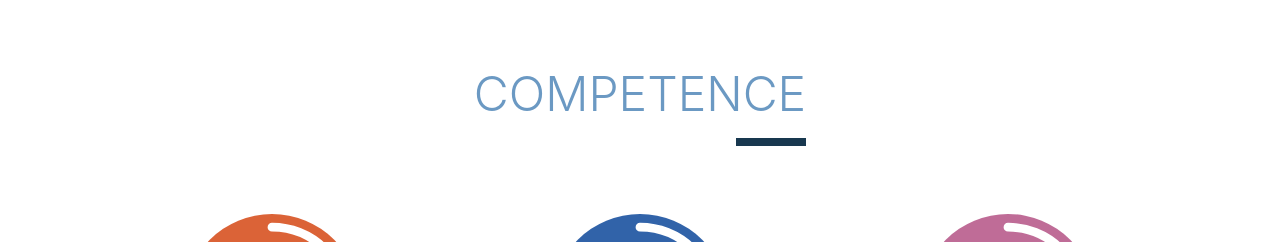
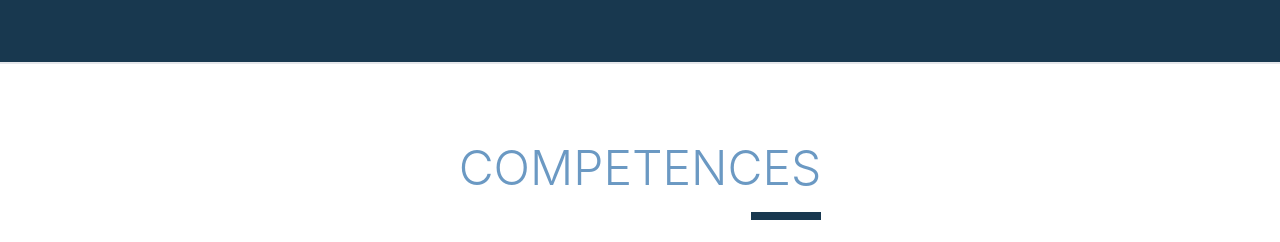
Before and after one commit to sismitrii/portfolio, a React (Create React App) app: page / in a window 1280 px wide. Shown: the part 1616-1858 px from the top of the page. Built offline with nearby package versions, Linux system fonts and the light colour scheme; a web font is replaced by a local one.

Commit message:
📱 💄 [height section] : modify height of section remplace screen size by fit-content

```diff
--- a/src/component/About/About.jsx
+++ b/src/component/About/About.jsx
@@ -11,8 +11,8 @@ export default function About(){
     },[])
 
     return(
-        <section id='about'className ='w-full border-b-2 bg-bgBlue text-white flex justify-center items-center'>
-            <div className="flex flex-col w-1/2 mx-auto -mt-20" ref={slided}>
+        <section id='about'className ='w-full h-[100vh] border-b-2 bg-bgBlue text-white flex justify-center items-center'>
+            <div className="flex flex-col w-1/2 mx-auto" ref={slided}>
                 <SectionTitle colored={false}>
                     ABOUT ME
                 </SectionTitle>
--- a/src/component/Competence/Competence.jsx
+++ b/src/component/Competence/Competence.jsx
@@ -39,9 +39,9 @@ export default function Competence(){
 
     ]
  return (
-    <section id="competence" className="flex flex-col justify-center items-center bg-white">
+    <section id="competence" className="flex flex-col justify-center items-center bg-white py-20">
         <SectionTitle colored={true}>
-            COMPETENCE
+            COMPETENCES
         </SectionTitle>
         <article className=" flex justify-center flex-wrap w-full max-w-[1300px] mx-auto">
             {competenceTab.map((competence,index)=>(
--- a/src/component/General/SectionTitle.jsx
+++ b/src/component/General/SectionTitle.jsx
@@ -1,5 +1,5 @@
 
-export default function SectionTitle({colored, children}){
+export default function SectionTitle({colored, children, marginTop}){
     return(
     <div className="relative w-fit mb-14">
         <h3 className={`text-5xl font-light mb-5 ${colored ? 'text-navBlue' : 'text-white'}`}>{children}</h3>
--- a/src/index.css
+++ b/src/index.css
@@ -14,11 +14,6 @@ body {
 code {
   font-family: source-code-pro, Menlo, Monaco, Consolas, 'Courier New',
     monospace;
-}
-
-section {
-  margin-top: -5rem;
-  height: calc(100vh + 5rem);
 }
 
 nav a {
```
